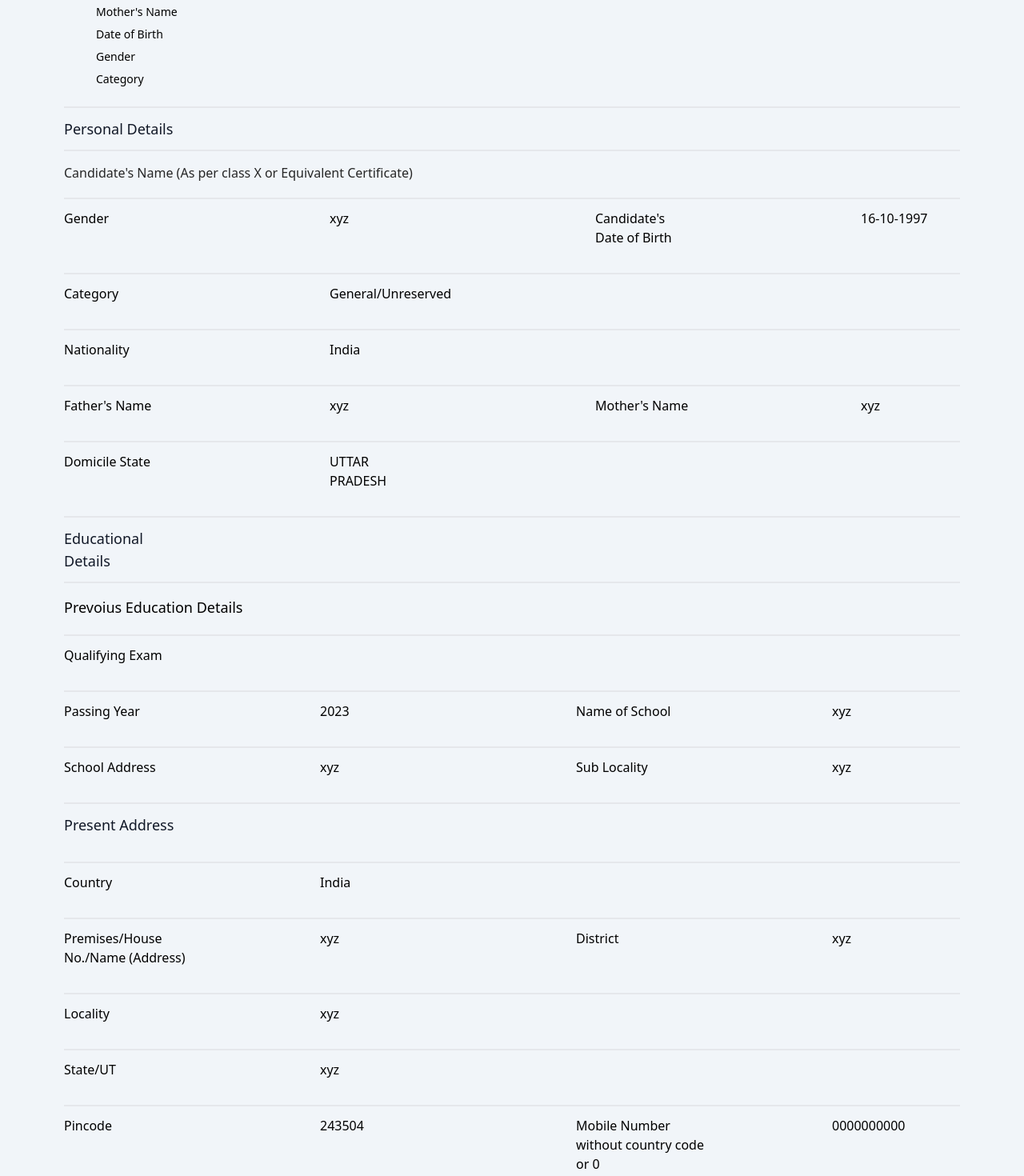
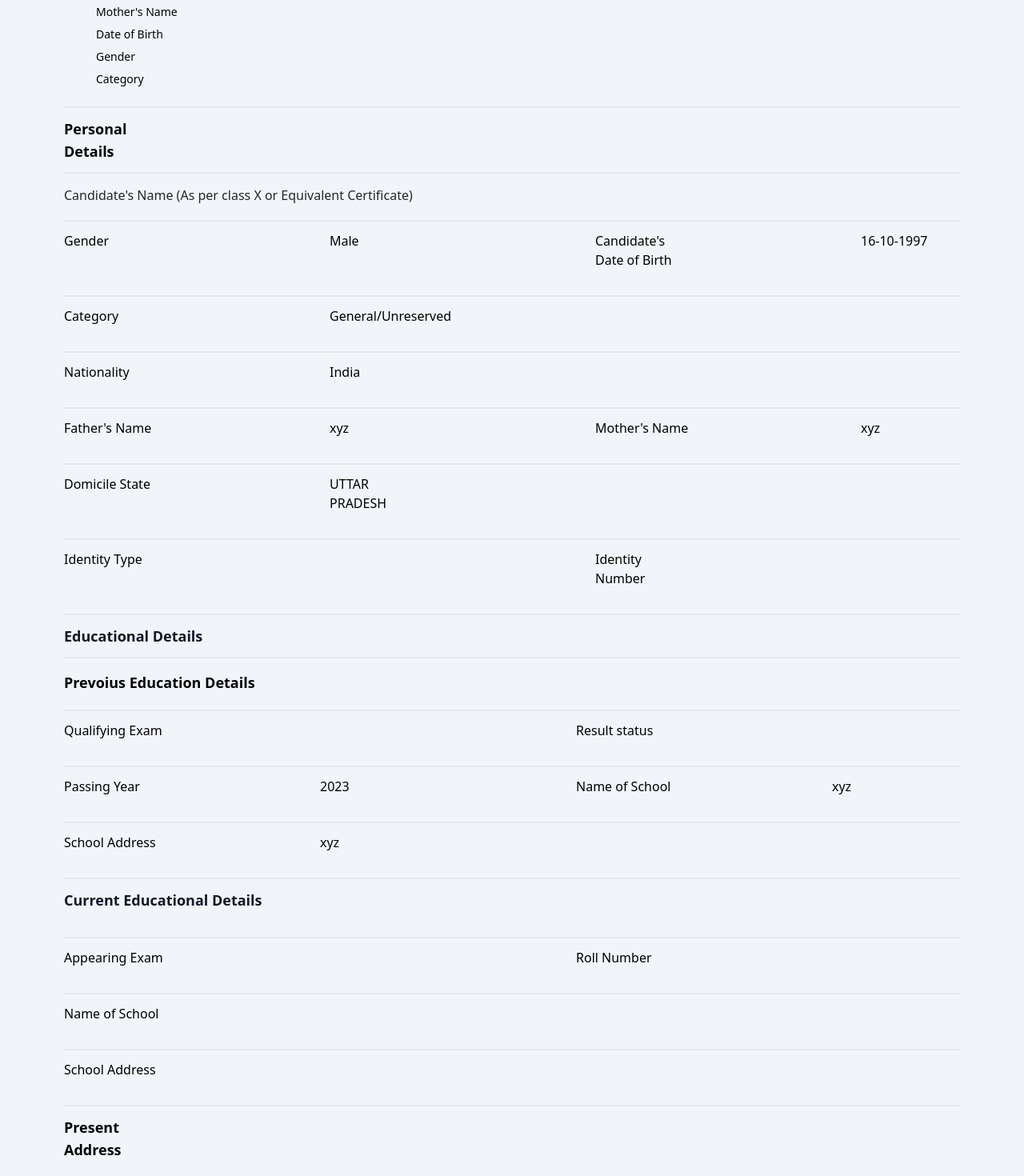
Before and after one commit to saunidhi/saunidhi_infotech, a React (Create React App) app: page /finalsubmit in a window 1280 px wide. Shown: the part 600-2070 px from the top of the page at 80% size. Built offline with nearby package versions, Linux system fonts and the light colour scheme.

Commit message:
some changes in final submit or registration form amd more

```diff
--- a/src/App.js
+++ b/src/App.js
@@ -39,13 +39,13 @@ export default function App() {
             <Route path="forget" element={< ForgetPassW />} />
 
             {/* ########################### Registration forms ################## */}
+            <Route path='/New-Registration' element={<Onlineoffline />} />
             <Route path='/FillOnline' element={<Registration />} />
-            <Route path='/New-Registration' element={<Onlineoffline />} />
+            <Route path='/SemiOnline' element={<SemiOnline />} />
             <Route path='/AplicationForm' element={<AplicationForm />} />
             <Route path='/RegistrationForm' element={<RegistrationForms />} />
             <Route path='/uploadDocs' element={<UploadDoc />} />
             <Route path='/finalsubmit' element={<FinalSubmit />} />
-            <Route path='/SemiOnline' element={<SemiOnline />} />
 
             {/* ############################# protect URLS ######################## */}
             <Route path='/download' element={<Protective Comp={Download} />} />
--- a/src/Components/FormLocation/FormUrls.jsx
+++ b/src/Components/FormLocation/FormUrls.jsx
@@ -4,7 +4,7 @@ import { Link } from 'react-router-dom'
 function FormUrls() {
     return (
         <div className='flex flex-wrap h-fit py-6 w-fit gap-5 pl-2 md:pl-7'>
-            <Link to="/New-Registration" className=" text-slate-600 text-sm font-normal font-['IBM Plex Sans'] leading-snug">Personal Details (1)</Link>
+            <Link to="/FillOnline" className=" text-slate-600 text-sm font-normal font-['IBM Plex Sans'] leading-snug">Personal Details (1)</Link>
             <Link to="/RegistrationForm" className=" text-slate-600 text-sm font-normal font-['IBM Plex Sans'] leading-snug">Educational Details (2)</Link>
             <Link to="/uploadDocs" className=" text-slate-600 text-sm font-normal font-['IBM Plex Sans'] leading-snug">Upload Details (3)</Link>
             <Link to="/finalsubmit" className=" text-stone-700 text-sm font-normal font-['IBM Plex Sans'] leading-snug">Preview (4)</Link>
--- a/src/Components/Pages/RegistrationForms/EducationForm.jsx
+++ b/src/Components/Pages/RegistrationForms/EducationForm.jsx
@@ -3,6 +3,7 @@ import NavBar from './NavBar'
 import FormUrls from '../../FormLocation/FormUrls'
 import QuizHeader from '../../QuizBanner/QuizHeader'
 import Bottom from './Bottom'
+import { Link } from 'react-router-dom'
 
 const EducationForm = () => {
     return (
@@ -70,7 +71,7 @@ const EducationForm = () => {
                             </div>
 
                             <div className='grid grid-cols-2 mx-auto sm:w-[50%]'>
-                                <div className='rounded-md cursor-pointer border-solid border-2 border-[#1F2021] px-3 py-1 mx-5 text-center'>back</div>
+                                <Link to="/FillOnline" className='rounded-md cursor-pointer border-solid border-2 border-[#1F2021] px-3 py-1 mx-5 text-center'>back</Link>
                                 <div className=' md:px-5 cursor-pointer rounded-md  bg-[#FE8E06] px-3 py-2 text-white text-center'>Save</div>
                             </div>
                         </form>
--- a/src/Components/Pages/RegistrationForms/FinalSubmit.jsx
+++ b/src/Components/Pages/RegistrationForms/FinalSubmit.jsx
@@ -51,7 +51,7 @@ const FinalSubmit = () => {
                     <div>
                         {/* Personal Details Heading */}
                         <div className='flex items-center my-4 border-t-2 border-b-2'>
-                            <div className="md:w-36 py-3 text-gray-900 text-lg font-normal font-['IBM Plex Sans'] leading-7 ">Personal Details </div>
+                            <div className="md:w-36 py-3 text-lg font-normal font-['IBM Plex Sans'] leading-7 font-semibold">Personal Details </div>
                         </div>
 
                         {/* Show candidate's name */}
@@ -60,7 +60,7 @@ const FinalSubmit = () => {
                         {/* table */}
                         <div className='grid grid-cols-4 gap-10 md:gap-52 border-t-2 my-5 py-3'>
                             <span>Gender</span>
-                            <span>xyz </span>
+                            <span>Male</span>
                             <span>Candidate's Date of Birth</span>
                             <span>16-10-1997</span>
                         </div>
@@ -91,23 +91,33 @@ const FinalSubmit = () => {
                             <span>UTTAR PRADESH </span>
                         </div>
 
+                        {/* Show Domicile state */}
+                        <div className='grid grid-cols-4 gap-14 sm:gap-52 border-t-2 my-5 py-3'>
+                            <span>Identity Type</span>
+                            <span></span>
+                            <span>Identity Number</span>
+                            <span> </span>
+                        </div>
+
                     </div>
 
                     {/* show Education details Box */}
                     <div>
                         {/* Education Heading */}
                         <div className='flex items-center my-4 border-t-2 border-b-2'>
-                            <div className="md:w-36 py-3 text-gray-900 text-lg font-normal font-['IBM Plex Sans'] leading-7 ">Educational Details </div>
+                            <div className="py-3 text-gray-900 text-lg font-normal font-['IBM Plex Sans'] leading-7 font-semibold">Educational Details </div>
                         </div>
 
                         {/* Show Prevoius Education Details */}
-                        <div className='flex gap-14 sm:gap-40 text-lg'>
+                        <div className='flex gap-14 sm:gap-40 text-lg font-semibold'>
                             <span>Prevoius Education Details</span>
                         </div>
 
                         {/* Show Qualifying Exame */}
-                        <div className='flex gap-14 sm:gap-40 border-t-2 my-5 py-3'>
+                        <div className='grid grid-cols-4 gap-14 sm:gap-40 border-t-2 my-5 py-3'>
                             <span>Qualifying Exam</span>
+                            <span></span>
+                            <span>Result status</span>
                         </div>
 
                         {/* Show Passing Year */}
@@ -122,8 +132,37 @@ const FinalSubmit = () => {
                         <div className='grid grid-cols-4 gap-14 sm:gap-40 border-t-2 my-5 py-3'>
                             <span>School Address</span>
                             <span>xyz</span>
-                            <span>Sub Locality</span>
-                            <span>xyz</span>
+                            <span></span>
+                            <span></span>
+                        </div>
+                    </div>
+
+                    {/* Current Educational Details */}
+
+                    <div>
+                        {/* Education Heading */}
+                        <div className='flex items-center my-4 border-t-2'>
+                            <div className="py-3 text-gray-900 text-lg font-normal font-['IBM Plex Sans'] leading-7 font-semibold">Current Educational Details</div>
+                        </div>
+
+                        {/* Show Appearing Exam */}
+                        <div className='grid grid-cols-4 gap-14 sm:gap-40 border-t-2 my-5 py-3'>
+                            <span>Appearing Exam</span>
+                            <span></span>
+                            <span>Roll Number</span>
+                            <span></span>
+                        </div>
+
+                        {/* Show Name of school*/}
+                        <div className='grid grid-cols-4 gap-14 sm:gap-40 border-t-2 my-5 py-3'>
+                            <span>Name of School</span>
+                            <span></span>
+                        </div>
+
+                        {/* Show School Address  */}
+                        <div className='grid grid-cols-4 gap-14 sm:gap-40 border-t-2 my-5 py-3'>
+                            <span>School Address</span>
+                            <span></span>
                         </div>
                     </div>
 
@@ -131,7 +170,7 @@ const FinalSubmit = () => {
                     <div>
                         {/* Present Address */}
                         <div className='flex items-center my-4 border-t-2 '>
-                            <div className="md:w-36 py-3 text-gray-900 text-lg font-normal font-['IBM Plex Sans'] leading-7 ">Present Address</div>
+                            <div className="md:w-36 py-3 text-lg font-normal font-['IBM Plex Sans'] leading-7 font-semibold">Present Address</div>
                         </div>
 
                         {/* Show Country */}
@@ -182,7 +221,7 @@ const FinalSubmit = () => {
                     <div>
                         {/* Present Address */}
                         <div className='flex items-center my-4 border-t-2 gap-5'>
-                            <div className="w-fit py-3 text-gray-900 text-lg font-normal font-['IBM Plex Sans'] leading-7 ">Permanent Address</div>
+                            <div className="w-fit py-3 text-gray-900 text-lg font-normal font-['IBM Plex Sans'] leading-7 font-semibold">Permanent Address</div>
                         </div>
 
 
@@ -223,7 +262,7 @@ const FinalSubmit = () => {
                     <div>
                         {/* Present Address */}
                         <div className='flex items-center my-4 border-t-2 gap-5'>
-                            <div className="w-fit py-3 text-gray-900 text-lg font-normal font-['IBM Plex Sans'] leading-7 ">Upload Scanned Files</div>
+                            <div className="w-fit py-3 text-gray-900 text-lg font-normal font-['IBM Plex Sans'] leading-7 font-semibold">Upload Scanned Files</div>
                         </div>
 
                         {/* Show Email Address*/}
@@ -296,7 +335,7 @@ const FinalSubmit = () => {
 
                 </div>
             </div>
-            <Bottom/>
+            <Bottom />
         </>
     )
 }
--- a/src/Components/Pages/RegistrationForms/Registration.jsx
+++ b/src/Components/Pages/RegistrationForms/Registration.jsx
@@ -17,7 +17,7 @@ function Registration() {
             <FormUrls />
             <div className='bg-[#F4F5FB] md:grid md:grid-flow-col h-fit '>
                 <div className='bg-white w-[90%] mx-auto rounded-md space-y-2 p-2 h-fit mt-3 shadow md:col-span-1 md:sticky md:top-14'>
-                    <h5 className='ml-2' >Form Status</h5>
+                    <h5 className='ml-2 font-semibold' >Form Status</h5>
                     <hr />
                     <h4 className='ml-5 text-[#16192C]' >Apply for Online Registration</h4>
                     <h4 className='ml-5 text-gray-400'>Fill Online Application Form</h4>
@@ -25,11 +25,11 @@ function Registration() {
                 </div>
 
                 <div className='rounded-md bg-white w-[90%] mx-auto my-3 md:col-span-7 shadow'>
-                    <h1 className='my-2 md:text-[20px] text-center'>Registration Form</h1>
+                    <h1 className='my-2 md:text-[20px] text-center font-semibold'>Registration Form</h1>
 
                     <form action="" method="post" className=' space-y-3 py-4'>
                         {/* Personal Details */}
-                        <div className='px-5 py-10 text-lg'>Personal Details</div>
+                        <div className='px-5 py-10 text-lg font-semibold'>Personal Details</div>
 
                         <div className='grid grid-flow-row mx-3 md:grid-flow-col '>
                             <p className='mx-1 text-sm sm:w-32 '>Candidate's Name (As per marksheet or Equivalent Certificate)</p>
@@ -58,33 +58,46 @@ function Registration() {
                             <input type="text" className=' border shadow px-3 py-2 rounded-md md:col-span-4' />
                         </div>
 
+                        {/* Nationality */}
                         <div className='grid grid-flow-row mx-3 md:grid-flow-col'>
                             <p className='mx-1 text-sm w-fit md:col-span-1 sm:w-32'>Nationality</p>
                             <input type="text" className=' border shadow px-3 py-2 rounded-md md:col-span-4' />
                         </div>
 
+                        {/* Identity Type */}
                         <div className='grid grid-flow-row mx-3 md:grid-flow-col'>
                             <p className='mx-1 text-sm w-fit md:col-span-1 sm:w-32'>Identity Type</p>
                             <input type="text" className=' border shadow px-3 py-2 rounded-md md:col-span-4' />
                         </div>
+                        {/* Domicile state Type */}
+                        <div className='grid grid-flow-row mx-3 md:grid-flow-col'>
+                            <p className='mx-1 text-sm w-fit md:col-span-1 sm:w-32'>Domicile state</p>
+                            <input type="text" className=' border shadow px-3 py-2 rounded-md md:col-span-4' />
+                        </div>
+                        {/* Domicile District */}
+                        <div className='grid grid-flow-row mx-3 md:grid-flow-col'>
+                            <p className='mx-1 text-sm w-fit md:col-span-1 sm:w-32'>Domicile District</p>
+                            <input type="text" className=' border shadow px-3 py-2 rounded-md md:col-span-4' />
+                        </div>
 
+                        {/* Valid Identification Number */}
                         <div className='grid grid-flow-row mx-3 md:grid-flow-col'>
                             <p className='mx-1 text-sm w-fit md:col-span-1 sm:w-32'>Valid Identification Number</p>
                             <input type="text" className=' border shadow px-3 py-2 rounded-md md:col-span-4' />
                         </div>
 
-                        <div className='px-5 py-10 text-lg'>Present Address</div>
+                        <div className='px-5 py-10 text-lg font-semibold'>Present Address</div>
 
                         <div className='grid grid-flow-row mx-3 md:grid-flow-col'>
-                            <p className='mx-1 text-sm w-fit md:col-span-1 sm:w-32'>Premises/House No./Name</p>
+                            <p className='mx-1 text-sm w-fit md:col-span-1 sm:w-32 '>Premises/House No./Name</p>
                             <input type="text" className=' border shadow px-3 py-2 rounded-md md:col-span-4' />
                         </div>
                         <div className='grid grid-flow-row mx-3 md:grid-flow-col'>
-                            <p className='mx-1 text-sm w-fit md:col-span-1 sm:w-32'>Sub Locality</p>
+                            <p className='mx-1 text-sm w-fit md:col-span-1 sm:w-32'> Locality</p>
                             <input type="text" className=' border shadow px-3 py-2 rounded-md md:col-span-4' />
                         </div>
                         <div className='grid grid-flow-row mx-3 md:grid-flow-col'>
-                            <p className='mx-1 text-sm w-fit md:col-span-1 sm:w-32'>Locality</p>
+                            <p className='mx-1 text-sm w-fit md:col-span-1 sm:w-32'>sub-Locality</p>
                             <input type="text" className=' border shadow px-3 py-2 rounded-md md:col-span-4' />
                         </div>
                         <div className='grid grid-flow-row mx-3 md:grid-flow-col'>
@@ -116,7 +129,7 @@ function Registration() {
                             <input type="text" className=' border shadow px-3 py-2 rounded-md md:col-span-4' />
                         </div>
 
-                        <div className='px-5 py-10 text-lg'>Present Address <input type="checkbox" name="" id="" /> Click if Same As Present Address</div>
+                        <div className='px-5 py-10 text-lg font-semibold'>Present Address <input type="checkbox" name="" id="" /> Click if Same As Present Address</div>
 
 
                         <div className='grid grid-flow-row mx-3 md:grid-flow-col'>
@@ -124,11 +137,11 @@ function Registration() {
                             <input type="text" className=' border shadow px-3 py-2 rounded-md md:col-span-4' />
                         </div>
                         <div className='grid grid-flow-row mx-3 md:grid-flow-col'>
-                            <p className='mx-1 text-sm w-fit md:col-span-1 sm:w-32'>Sub Locality</p>
+                            <p className='mx-1 text-sm w-fit md:col-span-1 sm:w-32'>Locality</p>
                             <input type="text" className=' border shadow px-3 py-2 rounded-md md:col-span-4' />
                         </div>
                         <div className='grid grid-flow-row mx-3 md:grid-flow-col'>
-                            <p className='mx-1 text-sm w-fit md:col-span-1 sm:w-32'>Locality</p>
+                            <p className='mx-1 text-sm w-fit md:col-span-1 sm:w-32'>Sub Locality</p>
                             <input type="text" className=' border shadow px-3 py-2 rounded-md md:col-span-4' />
                         </div>
                         <div className='grid grid-flow-row mx-3 md:grid-flow-col'>
@@ -140,7 +153,7 @@ function Registration() {
                             <input type="text" className=' border shadow px-3 py-2 rounded-md md:col-span-4' />
                         </div>
 
-                        <div className='px-5 py-10 text-lg'>Choose Password </div>
+                        <div className='px-5 py-10 text-lg font-semibold'>Choose Password </div>
                         <div className='px-5 text-center text-red-700 py-10 text-sm'>Password must be of 8-13 characters, must have one special character, one upper case character, one lower case character one numeric value. </div>
 
                         <div className='grid grid-flow-row mx-3 md:grid-flow-col'>
@@ -159,12 +172,8 @@ function Registration() {
                             <p className='mx-1 text-sm w-fit md:col-span-1 sm:w-32'>Security Answer</p>
                             <input type="text" className=' border shadow px-3 py-2 rounded-md md:col-span-4' />
                         </div>
-                        <div className='grid grid-flow-row mx-3 md:grid-flow-col'>
-                            <p className='mx-1 text-sm w-fit md:col-span-1 sm:w-32'>Security Answer</p>
-                            <textarea type="text" className=' border shadow px-3 py-2 h-20 rounded-md md:col-span-4' />
-                        </div>
 
-                        <div className='px-5 text-center py-10 text-lg'>Enter Security Pin </div>
+                        <div className='px-5 text-center py-10 text-lg font-semibold'>Enter Security Pin </div>
                         <div className='grid grid-flow-row  mx-3 md:grid-flow-col'>
                             <input type="text" className=' border shadow px-3 py-2 rounded-md md:col-span-4 mx-auto ' />
                         </div>
@@ -172,9 +181,8 @@ function Registration() {
                         <hr className='mx-3 my-2' />
 
                         <div className='grid grid-flow-row  mx-3 md:grid-flow-col'>
-                            <button type='submit' className='mx-auto bg-green-500 px-4 py-3 rounded-md text-white'>Submit</button>
+                            <div className='mx-auto bg-green-500 cursor-pointer px-4 py-3 rounded-md text-white' onClick={() => alert("All Fill Required")} >Submit</div>
                         </div>
-
                     </form>
 
                 </div>
```
Also changed, not shown: src/Components/Pages/RegistrationForms/SemiOnline.jsx (+19 -12 lines), src/Components/Pages/RegistrationForms/UploadDoc.jsx (+38 -8 lines).
